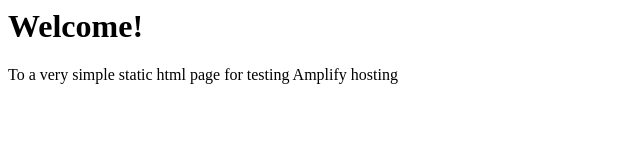
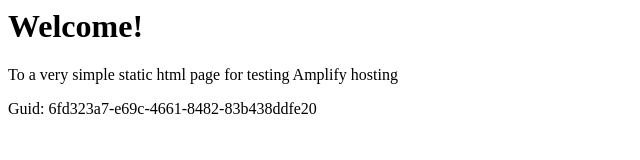
Before and after one commit to aws-aemilia-cdg/Github-PR-Commit-Integration-Test-DoNotTouch-v0-preprod-eu-west-3, a website: page src/index.html in a window 1280 px wide. Shown: the whole page, without its empty margins (0-640 px from the left). Drawn offline with Linux system fonts and the light colour scheme.

Commit message:
commit from integ tests

```diff
--- a/src/index.html
+++ b/src/index.html
@@ -1,3 +1,5 @@
+
+
 <html lang="en">
 
 <head>
@@ -10,6 +12,6 @@
 <body>
     <h1>Welcome!</h1>
     <p>To a very simple static html page for testing Amplify hosting</p>
-</body>
+    <p>Guid: 6fd323a7-e69c-4661-8482-83b438ddfe20</p></body>
 
 </html>
```
